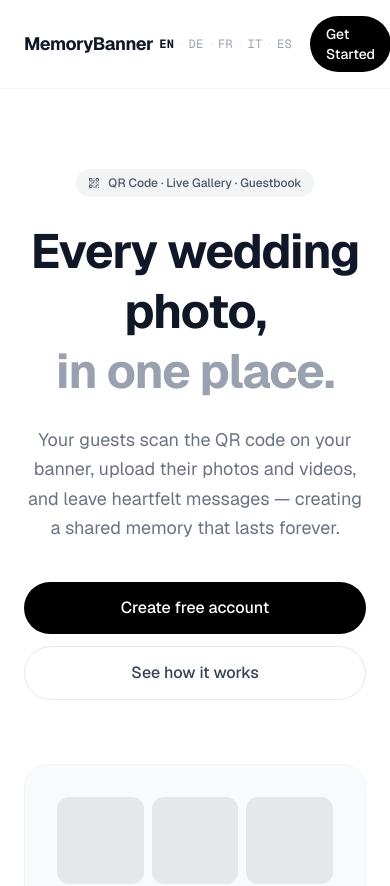
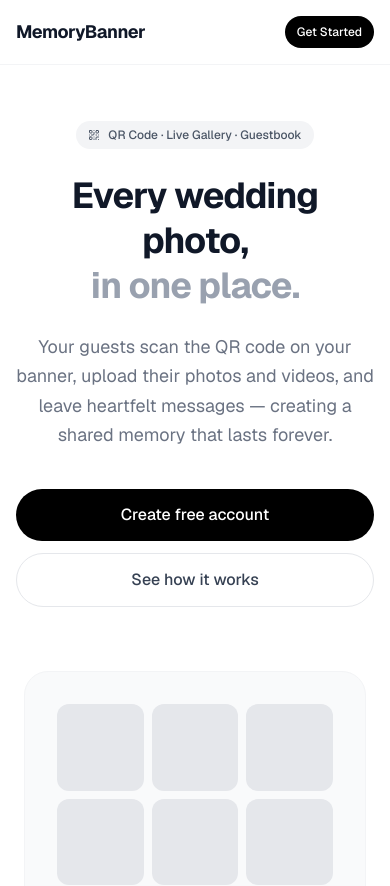
Before and after one commit to xyrou/memorybanner, a Next.js app: page / in a window 390 px wide. Shown: the top 886 px of the page. Built offline with nearby package versions, Linux system fonts and the light colour scheme.

Commit message:
Improve mobile responsiveness on key pages

```diff
--- a/app/[slug]/page.tsx
+++ b/app/[slug]/page.tsx
@@ -323,7 +323,7 @@ export default function GalleryPage() {
       )}
 
       {/* Upload buttons */}
-      <div className="max-w-2xl mx-auto px-4 py-4 flex gap-3">
+      <div className="max-w-2xl mx-auto px-4 py-4 flex flex-col sm:flex-row gap-3">
         <button
           onClick={() => !photoFull && photoInputRef.current?.click()}
           disabled={uploading || photoFull}
--- a/app/dashboard/page.tsx
+++ b/app/dashboard/page.tsx
@@ -35,17 +35,19 @@ export default async function DashboardPage() {
   return (
     <div className="min-h-screen bg-gray-50">
       {/* Nav */}
-      <nav className="bg-white border-b border-gray-100 px-6 py-4 flex items-center justify-between max-w-4xl mx-auto">
+      <nav className="bg-white border-b border-gray-100 px-4 sm:px-6 py-4 flex items-center justify-between gap-3 max-w-4xl mx-auto">
         <Link href="/" className="font-bold text-lg tracking-tight text-gray-900">
           MemoryBanner
         </Link>
-        <div className="flex items-center gap-4">
-          <span className="text-sm text-gray-500">{user.email}</span>
+        <div className="flex items-center gap-3 min-w-0">
+          <span className="text-sm text-gray-500 truncate max-w-[140px] sm:max-w-[260px]">
+            {user.email}
+          </span>
           <SignOutButton />
         </div>
       </nav>
 
-      <div className="max-w-4xl mx-auto px-6 py-10">
+      <div className="max-w-4xl mx-auto px-4 sm:px-6 py-10">
         {order ? (
           /* Has an order */
           <div className="space-y-6">
@@ -56,7 +58,7 @@ export default async function DashboardPage() {
 
             {/* Gallery card */}
             <div className="bg-white rounded-2xl border border-gray-200 p-6">
-              <div className="flex items-start justify-between gap-4">
+              <div className="flex flex-col sm:flex-row sm:items-start sm:justify-between gap-4">
                 <div>
                   <h2 className="text-xl font-bold text-gray-900">{order.couple_names}</h2>
                   <p className="text-sm text-gray-500 mt-0.5">
@@ -72,7 +74,7 @@ export default async function DashboardPage() {
               </div>
 
               {/* Stats */}
-              <div className="grid grid-cols-3 gap-4 mt-6">
+              <div className="grid grid-cols-1 sm:grid-cols-3 gap-4 mt-6">
                 <div className="bg-gray-50 rounded-xl p-4 text-center">
                   <Camera size={20} className="mx-auto mb-1 text-gray-400" />
                   <div className="text-2xl font-bold text-gray-900">{order.photo_count}</div>
@@ -97,7 +99,7 @@ export default async function DashboardPage() {
               </div>
 
               {/* Actions */}
-              <div className="flex gap-3 mt-6">
+              <div className="flex flex-col sm:flex-row gap-3 mt-6">
                 {order.is_setup ? (
                   <Link
                     href={`/${order.slug}`}
--- a/app/mb-hq/page.tsx
+++ b/app/mb-hq/page.tsx
@@ -54,7 +54,7 @@ export default function AdminPage() {
   return (
     <div className="min-h-screen bg-gray-50">
       <div className="max-w-6xl mx-auto px-4 py-8">
-        <div className="flex items-center justify-between mb-8">
+        <div className="flex flex-col sm:flex-row sm:items-center sm:justify-between gap-4 mb-8">
           <div>
             <h1 className="text-2xl font-bold text-gray-900">MemoryBanner Admin</h1>
             <p className="text-gray-500 text-sm mt-1">Sipariş yönetimi ve QR kod üretimi</p>
@@ -78,8 +78,8 @@ export default function AdminPage() {
             </Link>
           </div>
         ) : (
-          <div className="bg-white rounded-xl border border-gray-200 overflow-hidden">
-            <table className="w-full">
+          <div className="bg-white rounded-xl border border-gray-200 overflow-x-auto">
+            <table className="w-full min-w-[760px]">
               <thead>
                 <tr className="border-b border-gray-100 bg-gray-50">
                   <th className="text-left px-4 py-3 text-sm font-medium text-gray-600">Kod</th>
--- a/app/page.tsx
+++ b/app/page.tsx
@@ -47,11 +47,11 @@ export default async function HomePage({
   return (
     <div className="min-h-screen bg-white text-gray-900 font-sans">
       {/* Nav */}
-      <nav className="border-b border-gray-100 px-6 py-4 flex items-center justify-between max-w-5xl mx-auto">
+      <nav className="border-b border-gray-100 px-4 sm:px-6 py-4 flex items-center justify-between gap-2 max-w-5xl mx-auto">
         <span className="font-bold text-lg tracking-tight">MemoryBanner</span>
-        <div className="flex items-center gap-3">
+        <div className="flex items-center gap-2 sm:gap-3 min-w-0">
           {/* Language switcher */}
-          <div className="flex items-center">
+          <div className="hidden sm:flex items-center">
             {LANDING_LANGS.map((l, i) => (
               <span key={l.code} className="flex items-center">
                 {i > 0 && <span className="text-gray-200 text-xs">·</span>}
@@ -70,7 +70,7 @@ export default async function HomePage({
           </div>
           <Link
             href="/auth/signup"
-            className="text-sm font-medium bg-black text-white px-4 py-2 rounded-full hover:bg-gray-800 transition-colors"
+            className="text-xs sm:text-sm font-medium bg-black text-white px-3 sm:px-4 py-2 rounded-full hover:bg-gray-800 transition-colors whitespace-nowrap"
           >
             {c.nav_buy}
           </Link>
@@ -78,12 +78,12 @@ export default async function HomePage({
       </nav>
 
       {/* Hero */}
-      <section className="max-w-5xl mx-auto px-6 pt-20 pb-16 text-center">
+      <section className="max-w-5xl mx-auto px-4 sm:px-6 pt-14 sm:pt-20 pb-16 text-center">
         <div className="inline-flex items-center gap-2 bg-gray-100 text-gray-600 text-xs font-medium px-3 py-1.5 rounded-full mb-6">
           <QrCode size={12} />
           {c.hero_badge}
         </div>
-        <h1 className="text-5xl sm:text-6xl font-bold tracking-tight leading-tight mb-6">
+        <h1 className="text-4xl sm:text-6xl font-bold tracking-tight leading-tight mb-6">
           {c.hero_h1a}<br />
           <span className="text-gray-400">{c.hero_h1b}</span>
         </h1>
@@ -93,13 +93,13 @@ export default async function HomePage({
         <div className="flex flex-col sm:flex-row gap-3 justify-center">
           <Link
             href="/auth/signup"
-            className="bg-black text-white px-8 py-3.5 rounded-full font-medium hover:bg-gray-800 transition-colors"
+            className="w-full sm:w-auto bg-black text-white px-8 py-3.5 rounded-full font-medium hover:bg-gray-800 transition-colors"
           >
             {c.hero_cta}
           </Link>
           <Link
             href="/demo"
-            className="border border-gray-200 text-gray-700 px-8 py-3.5 rounded-full font-medium hover:border-gray-400 transition-colors"
+            className="w-full sm:w-auto border border-gray-200 text-gray-700 px-8 py-3.5 rounded-full font-medium hover:border-gray-400 transition-colors"
           >
             {c.hero_alt}
           </Link>
--- a/app/setup/[slug]/page.tsx
+++ b/app/setup/[slug]/page.tsx
@@ -367,7 +367,7 @@ export default function SetupPage() {
                 />
               </div>
             </div>
-            <div className="flex gap-3">
+            <div className="flex flex-col sm:flex-row gap-3">
               <button
                 onClick={() => setStep(1)}
                 className="flex items-center gap-1 border border-gray-200 rounded-xl px-4 py-3 text-sm hover:bg-gray-50 transition-colors"
@@ -408,7 +408,7 @@ export default function SetupPage() {
               </div>
               <input type="file" accept="image/*" className="hidden" onChange={handleCoverChange} />
             </label>
-            <div className="flex gap-3">
+            <div className="flex flex-col sm:flex-row gap-3">
               <button
                 onClick={() => setStep(2)}
                 className="flex items-center gap-1 border border-gray-200 rounded-xl px-4 py-3 text-sm hover:bg-gray-50 transition-colors"
```
